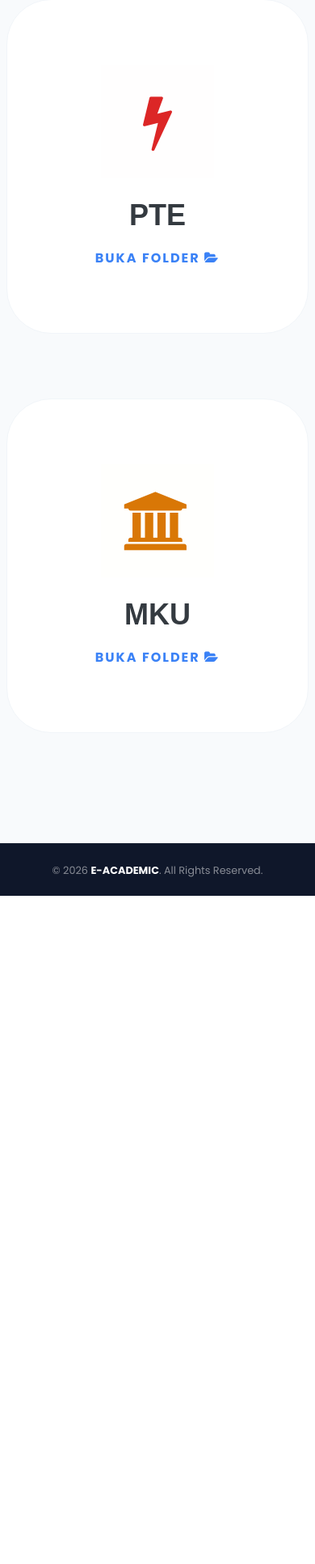
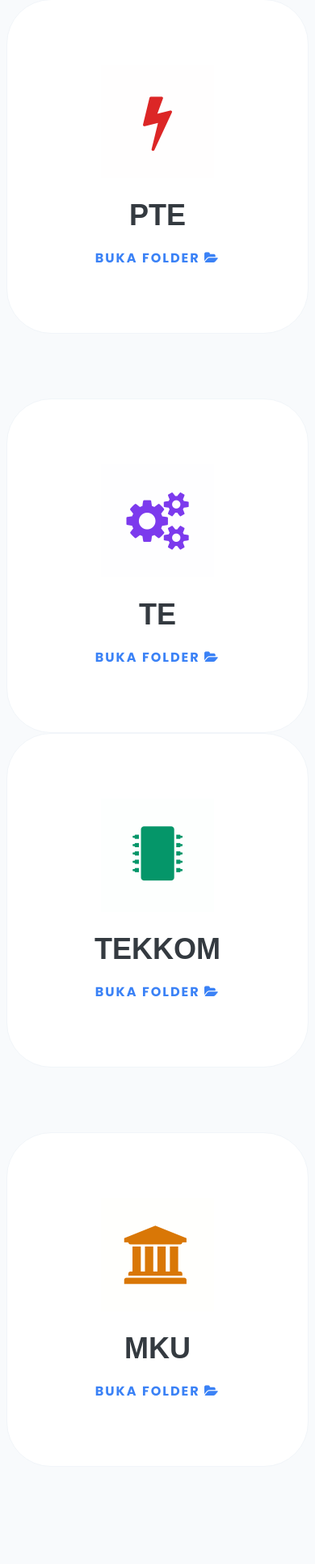
Before and after one commit to arinaazkaa/e_academic, a Django app: page /library/ in a window 390 px wide. Shown: the part 851-2782 px from the top of the page at 81% size. Before the commit the page ends 1957 px from the top, so only its background shows below. Run offline with Django 5.2, Linux system fonts and the light colour scheme; data comes from the database, SQL or seed files in the repository; some libraries are stand-ins or nearby versions.

Commit message:
Update tampilan responsif

```diff
--- a/materi/templates/materi/list_materi.html
+++ b/materi/templates/materi/list_materi.html
@@ -182,6 +182,24 @@
                         {% endfor %}
                     </div>
 
+                    <div class="row g-5 justify-content-center mb-5 hp-row-gap">
+                        {% for p_code, p_name, p_bg in prodi_data|slice:"2:4" %}
+                        <div class="col-12 col-md-6 reveal-on-scroll">
+                            <a href="?prodi={{ p_code }}" class="prodi-card-giant-v13 text-decoration-none d-block">
+                                <div class="icon-box-giant-v13 mb-4 mx-auto" style="background-color: {{ p_bg }}20;">
+                                    {% if p_code == 'PTIK' %}<i class="fa fa-code" style="color: #3b82f6;"></i>
+                                    {% elif p_code == 'PTE' %}<i class="fa fa-bolt" style="color: #dc2626;"></i>
+                                    {% elif p_code == 'TE' %}<i class="fa fa-cogs" style="color: #7c3aed;"></i>
+                                    {% elif p_code == 'TK' %}<i class="fa fa-microchip" style="color: #059669;"></i>
+                                    {% else %}<i class="fa fa-university" style="color: #d97706;"></i>{% endif %}
+                                </div>
+                                <h2 class="fw-900 text-dark mb-2">{{ p_name }}</h2>
+                                <span class="btn-explore-link-bold">BUKA FOLDER <i class="fa fa-folder-open ms-2"></i></span>
+                            </a>
+                        </div>
+                        {% endfor %}
+                    </div>
+
                     <div class="row g-5 justify-content-center hp-row-gap">
                         {% for p_code, p_name, p_bg in prodi_data|slice:"4:5" %}
                         <div class="col-12 col-md-8 reveal-on-scroll">
@@ -248,7 +266,8 @@
         .layout-laptop { display: none; }
         .layout-hp { display: block; }
 
-        .hero-brand-title-large { font-size: 3.8rem !important; letter-spacing: 10px !important; }
+        /* Note 1: Font judul library diperkecil jadi 3rem */
+        .hero-brand-title-large { font-size: 3rem !important; letter-spacing: 10px !important; }
         .hero-description { font-size: 1.3rem !important; font-weight: 600 !important; max-width: 95% !important; }
 
         /* Note 2: Tinggi Hero HP dikurangi jadi 25vh */
```
